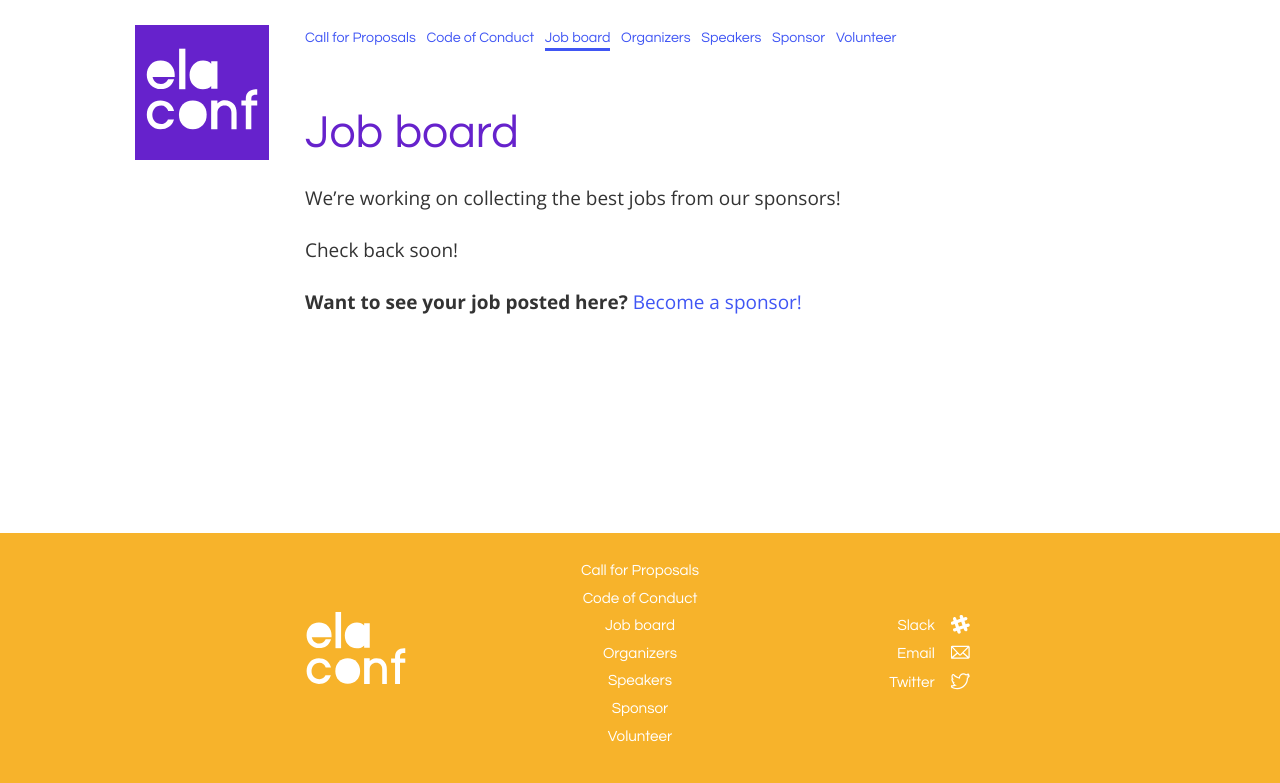
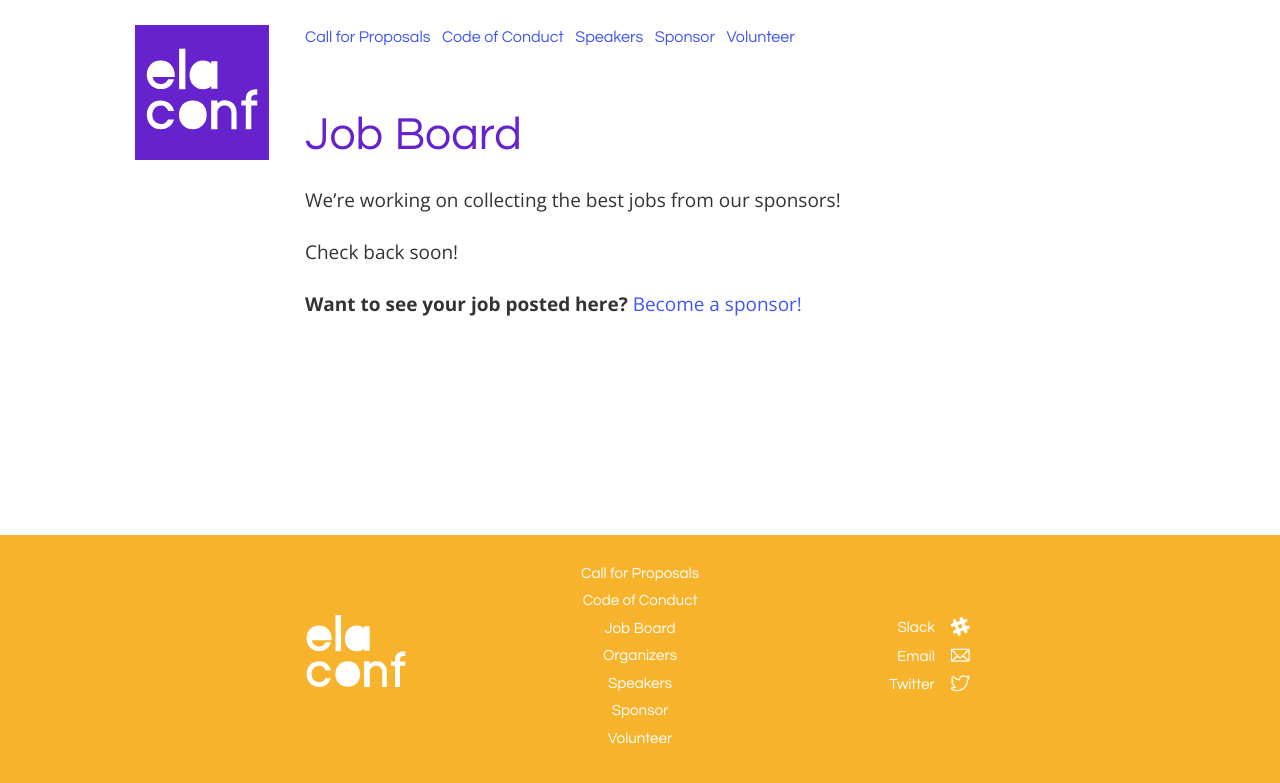
Before and after one commit to elaconf/elaconf.github.io, a Jekyll site: the page built from jobs/index.md, in a window 1280 px wide. Shown: the top 783 px of the page. Built offline with Jekyll 4.4.1, drawn with Linux system fonts in a browser that asks for light colours.

Commit message:
hide nonessential nav items from top nav

```diff
--- a/_includes/nav.html
+++ b/_includes/nav.html
@@ -4,8 +4,8 @@
 <input id="menu" type="checkbox" name="name" value="" class="menu">
 <div class="header-nav">
   {% assign pages = site.pages | sort:'title' %}
-  {% for item in pages %}{% if item.layout == 'page' or item.layout == 'speaker' %}
+  {% for item in pages %}{% if item.layout == 'page' or item.layout == 'speaker' %}{% unless item.nav == false %}
   <a href="{{item.url}}" class="header-nav-item{% if item.title == page.title %} active{% endif %}">{{item.title}}</a>
-  {% endif %}{% endfor %}
+  {% endunless %}{% endif %}{% endfor %}
 </div>
 </nav>
--- a/_sass/_header.scss
+++ b/_sass/_header.scss
@@ -175,7 +175,7 @@ header {
     }
 
     @include breakpoint(medium) {
-      font-size: .75em;
+      font-size: .85em;
 
       &.active {
         border-bottom-color: $accent-main;
--- a/organizers/index.html
+++ b/organizers/index.html
@@ -2,7 +2,7 @@
 layout: page
 title: Organizers
 permalink: /organizers/
-#wide: true
+nav: false
 ---
 
 
--- a/sponsor/index.html
+++ b/sponsor/index.html
@@ -1,7 +1,6 @@
 ---
 layout: page
 title: Sponsor
-nav: false
 levels:
 - name: Community builder
   amount: '$1,000'
```
Also changed, not shown: jobs/index.md (+2 -1 lines).
